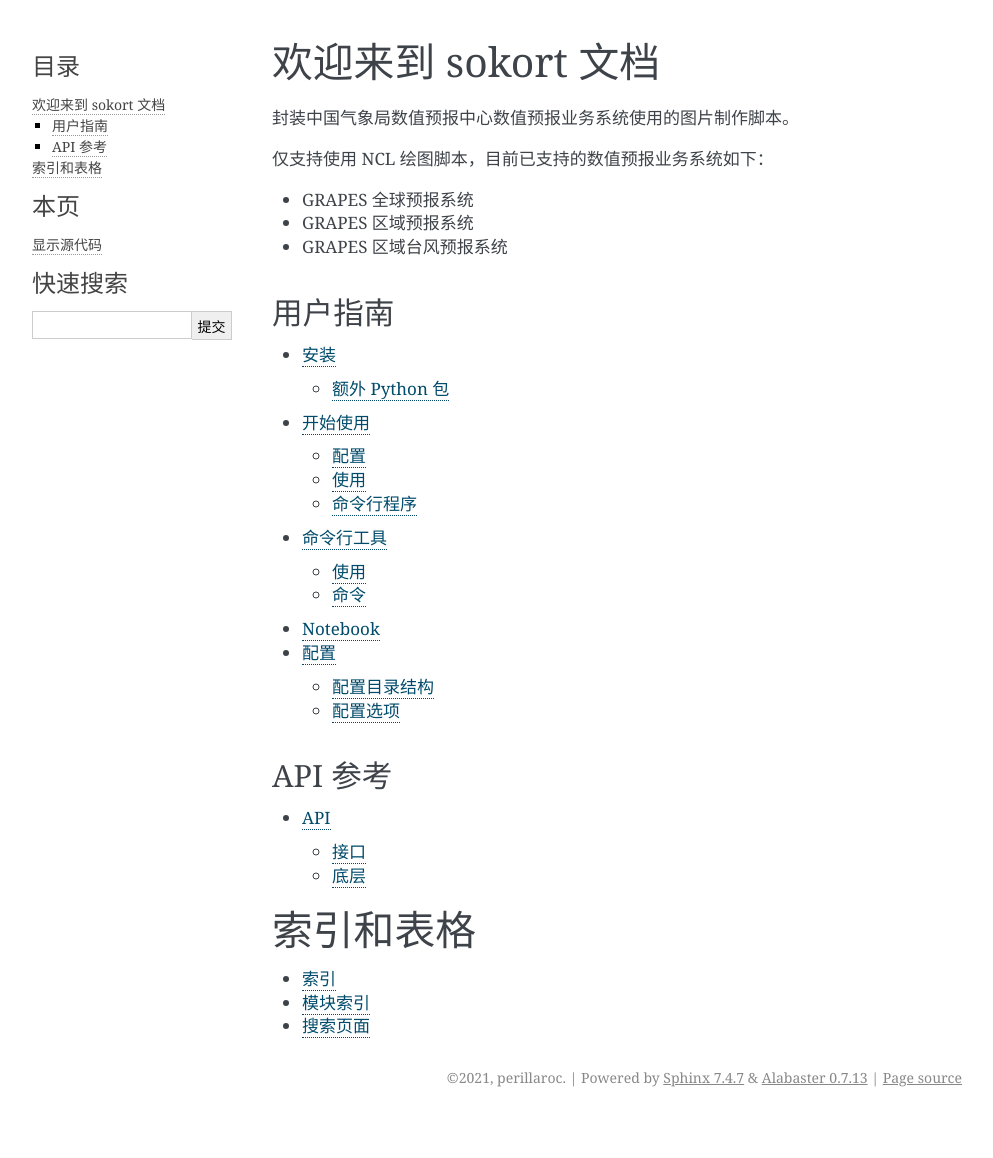
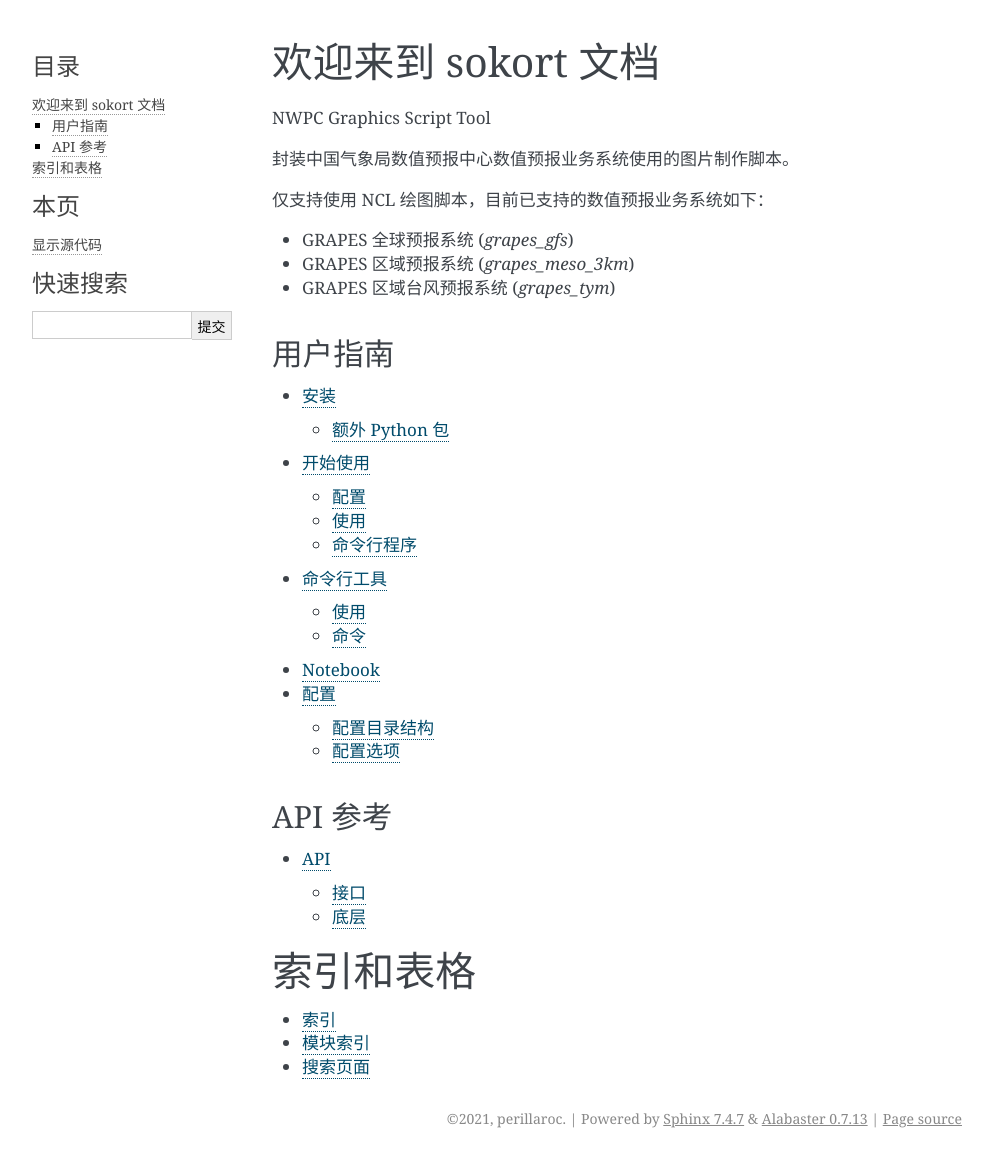
Before and after one commit to cemc-oper/sokort, a Sphinx documentation site: the page built from doc/source/index.rst, in a window 1280 px wide. Shown: the whole page, without its empty margins (148-1141 px from the left). Built offline with Sphinx 7.4.7, drawn with Linux system fonts in a browser that asks for light colours; before the commit the page ends 1117 px from its top, so only the background shows below that.

Commit message:
:memo: update docs.

```diff
--- a/doc/source/index.rst
+++ b/doc/source/index.rst
@@ -6,13 +6,15 @@
 欢迎来到 sokort 文档
 ==================================
 
+NWPC Graphics Script Tool
+
 封装中国气象局数值预报中心数值预报业务系统使用的图片制作脚本。
 
 仅支持使用 NCL 绘图脚本，目前已支持的数值预报业务系统如下：
 
-- GRAPES 全球预报系统
-- GRAPES 区域预报系统
-- GRAPES 区域台风预报系统
+* GRAPES 全球预报系统 (`grapes_gfs`)
+* GRAPES 区域预报系统 (`grapes_meso_3km`)
+* GRAPES 区域台风预报系统 (`grapes_tym`)
 
 用户指南
 ---------
--- a/setup.py
+++ b/setup.py
@@ -10,7 +10,7 @@
 
     version=version,
 
-    description='NWPC Graphics project.',
+    description='NWPC Graphics Script Tool.',
     long_description=__doc__,
 
     url='https://github.com/nwpc-oper/sokort',
```
Also changed, not shown: README.md (+11 -12 lines).
